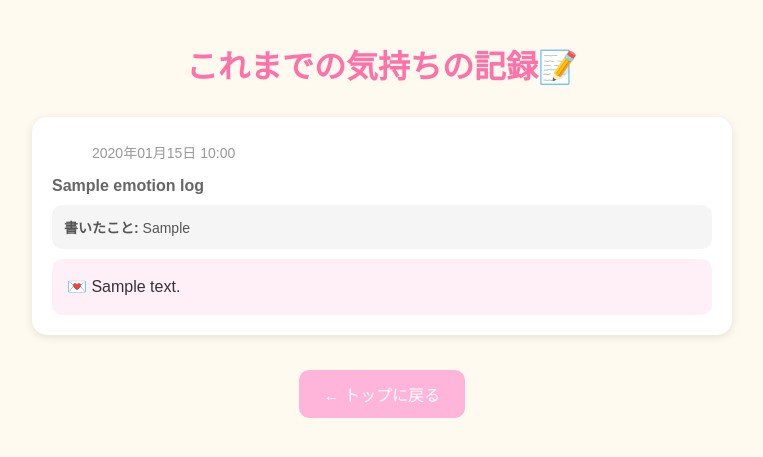
After one commit to N-K1204/PythonProject, a Flask app: page /logs in a window 1280 px wide. The commit adds this page. Shown: the top 457 px of the page, without its empty margins (258-1021 px from the left). Run offline with Flask 3, Linux system fonts and the light colour scheme; a database or web service that is not in the repository returns one stand-in record (values such as "Sample title"); some libraries are stand-ins or nearby versions.

Commit message:
Add ability to write down feelings and receive empathetic AI responses
Integrate database logging, an input form for user text, and AI response generation for emotional tracking.

Replit-Commit-Author: Agent
Replit-Commit-Session-Id: b0beb0ec-e243-422a-8df0-fc7c292597b6
Replit-Commit-Checkpoint-Type: intermediate_checkpoint
Replit-Commit-Event-Id: 3ca27577-912e-4262-8b33-a466867d0a1a
Replit-Commit-Screenshot-Url: https://storage.googleapis.com/screenshot-production-us-central1/6ec847ea-6f69-487f-9660-faef97ee2169/b0beb0ec-e243-422a-8df0-fc7c292597b6/pcce9IJ

```diff
--- a/main.py
+++ b/main.py
@@ -1,7 +1,9 @@
-from flask import Flask, render_template, request
+from flask import Flask, render_template, request, redirect, url_for
 from openai import OpenAI
 import os
 import logging
+import psycopg2
+from datetime import datetime
 
 logging.basicConfig(
     level=logging.INFO,
@@ -29,7 +31,11 @@ COLOR_LABELS = {
     "black": "疲れてる時・何も考えたくない時"
 }
 
-def generate_ai_message(color_label):
+def get_db_connection():
+    conn = psycopg2.connect(os.environ.get("DATABASE_URL"))
+    return conn
+
+def generate_ai_message(color_label, user_input):
     if not client:
         logger.warning("Attempted to generate message without API key")
         return "OpenAI APIキーが設定されていません。アプリを使用するには、OPENAI_API_KEYを設定してください。"
@@ -38,13 +44,14 @@ def generate_ai_message(color_label):
 あなたは子どもの気持ちに寄り添う優しいカウンセラーです。
 決して否定せず、その子の気持ちを受け止めて安心させる言葉だけを返してください。
 
-【気持ちの色】:
-{color_label}
+【気持ちの色】: {color_label}
+【子どもが書いたこと】: {user_input}
 
-この気持ちにそっと寄り添うメッセージを、80文字程度で1つ作ってください。
+この子の気持ちにそっと寄り添う優しいメッセージを、50文字程度で1つ作ってください。
+短く、温かく、受け止める言葉をお願いします。
 """
     try:
-        logger.info(f"Generating AI message for emotion: {color_label}")
+        logger.info(f"Generating AI message for emotion: {color_label}, input: {user_input[:50]}...")
         response = client.chat.completions.create(
             model="gpt-4o-mini",
             messages=[{"role": "user", "content": prompt}]
@@ -54,16 +61,73 @@ def generate_ai_message(color_label):
         logger.error(f"Failed to generate AI message: {str(e)}")
         return "ごめんなさい、今メッセージを作れませんでした。もう一度試してみてください。"
 
+def save_log(color, emotion_label, user_input, ai_message):
+    try:
+        conn = get_db_connection()
+        cur = conn.cursor()
+        cur.execute(
+            "INSERT INTO emotion_logs (color, emotion_label, user_input, ai_message) VALUES (%s, %s, %s, %s)",
+            (color, emotion_label, user_input, ai_message)
+        )
+        conn.commit()
+        cur.close()
+        conn.close()
+        logger.info(f"Saved log for color: {color}")
+    except Exception as e:
+        logger.error(f"Failed to save log: {str(e)}")
+
 @app.route("/", methods=["GET"])
 def index():
     return render_template("index.html", colors=COLOR_LABELS)
 
-@app.route("/select/<color>", methods=["GET"])
-def select(color):
+@app.route("/input/<color>", methods=["GET"])
+def input_form(color):
     if color not in COLOR_LABELS:
         return "色が無効です", 400
-    message = generate_ai_message(COLOR_LABELS[color])
-    return render_template("result.html", color=color, message=message)
+    return render_template("input.html", color=color, emotion_label=COLOR_LABELS[color])
+
+@app.route("/generate", methods=["POST"])
+def generate():
+    color = request.form.get("color")
+    user_input = request.form.get("user_input", "")
+
+    if color not in COLOR_LABELS:
+        return "色が無効です", 400
+
+    if not user_input.strip():
+        user_input = "（何も書かなかった）"
+
+    emotion_label = COLOR_LABELS[color]
+    ai_message = generate_ai_message(emotion_label, user_input)
+
+    save_log(color, emotion_label, user_input, ai_message)
+
+    return render_template("result.html", color=color, emotion_label=emotion_label, message=ai_message)
+
+@app.route("/logs", methods=["GET"])
+def logs():
+    try:
+        conn = get_db_connection()
+        cur = conn.cursor()
+        cur.execute("SELECT color, emotion_label, user_input, ai_message, created_at FROM emotion_logs ORDER BY created_at DESC LIMIT 50")
+        logs = cur.fetchall()
+        cur.close()
+        conn.close()
+
+        logs_data = []
+        for log in logs:
+            logs_data.append({
+                "color": log[0],
+                "emotion_label": log[1],
+                "user_input": log[2],
+                "ai_message": log[3],
+                "created_at": log[4].strftime("%Y年%m月%d日 %H:%M")
+            })
+
+        return render_template("logs.html", logs=logs_data, colors=COLOR_LABELS)
+    except Exception as e:
+        logger.error(f"Failed to fetch logs: {str(e)}")
+        return "ログの取得に失敗しました", 500
 
 if __name__ == "__main__":
     app.run(host="0.0.0.0", port=5000)
--- a/pyproject.toml
+++ b/pyproject.toml
@@ -6,4 +6,5 @@ requires-python = ">=3.11"
 dependencies = [
     "flask>=3.1.2",
     "openai>=2.8.0",
+    "psycopg2-binary>=2.9.11",
 ]
--- a/static/style.css
+++ b/static/style.css
@@ -63,3 +63,150 @@ button:hover {
     font-size: 18px;
     color: #333;
 }
+
+.emotion-display {
+    margin: 30px auto;
+    text-align: center;
+}
+
+.emotion-label {
+    font-size: 20px;
+    color: #666;
+    margin-top: 15px;
+}
+
+.input-form {
+    max-width: 500px;
+    margin: 30px auto;
+}
+
+.input-form textarea {
+    width: 100%;
+    max-width: 500px;
+    padding: 15px;
+    border: 2px solid #ffb4d9;
+    border-radius: 15px;
+    font-size: 16px;
+    font-family: "Hiragino Maru Gothic ProN", "Nunito", sans-serif;
+    background: #fff;
+    resize: vertical;
+    min-height: 120px;
+}
+
+.input-form textarea:focus {
+    outline: none;
+    border-color: #ff95c9;
+    box-shadow: 0 0 10px rgba(255, 180, 217, 0.3);
+}
+
+.input-form button {
+    margin-top: 20px;
+    width: 100%;
+    max-width: 300px;
+    font-size: 18px;
+    padding: 15px;
+}
+
+.back-link {
+    display: inline-block;
+    margin-top: 30px;
+    color: #ff71a7;
+    text-decoration: none;
+    font-size: 16px;
+    transition: color 0.2s ease;
+}
+
+.back-link:hover {
+    color: #ff95c9;
+}
+
+.nav-links {
+    margin-top: 30px;
+}
+
+.nav-button {
+    display: inline-block;
+    background: #ffb4d9;
+    color: white;
+    padding: 12px 25px;
+    border-radius: 10px;
+    text-decoration: none;
+    margin: 5px;
+    transition: background 0.2s ease;
+}
+
+.nav-button:hover {
+    background: #ff95c9;
+}
+
+button.secondary {
+    background: #b3d9ff;
+}
+
+button.secondary:hover {
+    background: #99ccff;
+}
+
+.logs-container {
+    max-width: 700px;
+    margin: 30px auto;
+}
+
+.log-entry {
+    background: white;
+    border-radius: 15px;
+    padding: 20px;
+    margin-bottom: 20px;
+    box-shadow: 0 2px 10px rgba(0,0,0,0.1);
+    text-align: left;
+}
+
+.log-header {
+    display: flex;
+    align-items: center;
+    margin-bottom: 10px;
+}
+
+.circle-small {
+    width: 30px;
+    height: 30px;
+    border-radius: 50%;
+    display: inline-block;
+    margin-right: 10px;
+}
+
+.log-date {
+    color: #999;
+    font-size: 14px;
+}
+
+.log-emotion {
+    color: #666;
+    font-weight: bold;
+    margin-bottom: 10px;
+    font-size: 16px;
+}
+
+.log-user-input {
+    background: #f5f5f5;
+    padding: 12px;
+    border-radius: 10px;
+    margin-bottom: 10px;
+    color: #555;
+    font-size: 14px;
+}
+
+.log-ai-message {
+    background: #fff0f7;
+    padding: 15px;
+    border-radius: 10px;
+    color: #333;
+    font-size: 16px;
+    line-height: 1.6;
+}
+
+.no-logs {
+    color: #999;
+    font-size: 18px;
+    margin: 50px 0;
+}
--- a/templates/index.html
+++ b/templates/index.html
@@ -9,10 +9,13 @@
     <h1>今日の気持ちの色を選ぼう🌈</h1>
     <div class="color-container">
         {% for key, label in colors.items() %}
-        <a href="{{ url_for('select', color=key) }}">
+        <a href="{{ url_for('input_form', color=key) }}">
             <div class="circle {{ key }}" title="{{ label }}"></div>
         </a>
         {% endfor %}
     </div>
+    <div class="nav-links">
+        <a href="{{ url_for('logs') }}" class="nav-button">記録を見る 📝</a>
+    </div>
 </body>
 </html>
--- /dev/null
+++ b/templates/logs.html
@@ -0,0 +1,39 @@
+<!DOCTYPE html>
+<html lang="ja">
+<head>
+    <meta charset="UTF-8">
+    <title>気持ちの記録</title>
+    <link rel="stylesheet" href="{{ url_for('static', filename='style.css') }}">
+</head>
+<body>
+    <h1>これまでの気持ちの記録📝</h1>
+
+    <div class="logs-container">
+        {% if logs %}
+            {% for log in logs %}
+            <div class="log-entry">
+                <div class="log-header">
+                    <span class="circle-small {{ log.color }}"></span>
+                    <span class="log-date">{{ log.created_at }}</span>
+                </div>
+                <div class="log-emotion">{{ log.emotion_label }}</div>
+                {% if log.user_input and log.user_input != "（何も書かなかった）" %}
+                <div class="log-user-input">
+                    <strong>書いたこと:</strong> {{ log.user_input }}
+                </div>
+                {% endif %}
+                <div class="log-ai-message">
+                    💌 {{ log.ai_message }}
+                </div>
+            </div>
+            {% endfor %}
+        {% else %}
+            <p class="no-logs">まだ記録がありません</p>
+        {% endif %}
+    </div>
+
+    <div class="nav-links">
+        <a href="{{ url_for('index') }}" class="nav-button">← トップに戻る</a>
+    </div>
+</body>
+</html>
--- a/templates/result.html
+++ b/templates/result.html
@@ -10,6 +10,9 @@
     <div class="message-box">
         <p>{{ message }}</p>
     </div>
-    <a href="{{ url_for('index') }}"><button>戻る</button></a>
+    <div class="nav-links">
+        <a href="{{ url_for('index') }}"><button>別の気持ちを選ぶ</button></a>
+        <a href="{{ url_for('logs') }}"><button class="secondary">記録を見る</button></a>
+    </div>
 </body>
 </html>
```
Also changed, not shown: templates/input.html (added, +23 -0 lines), 2 other files.
